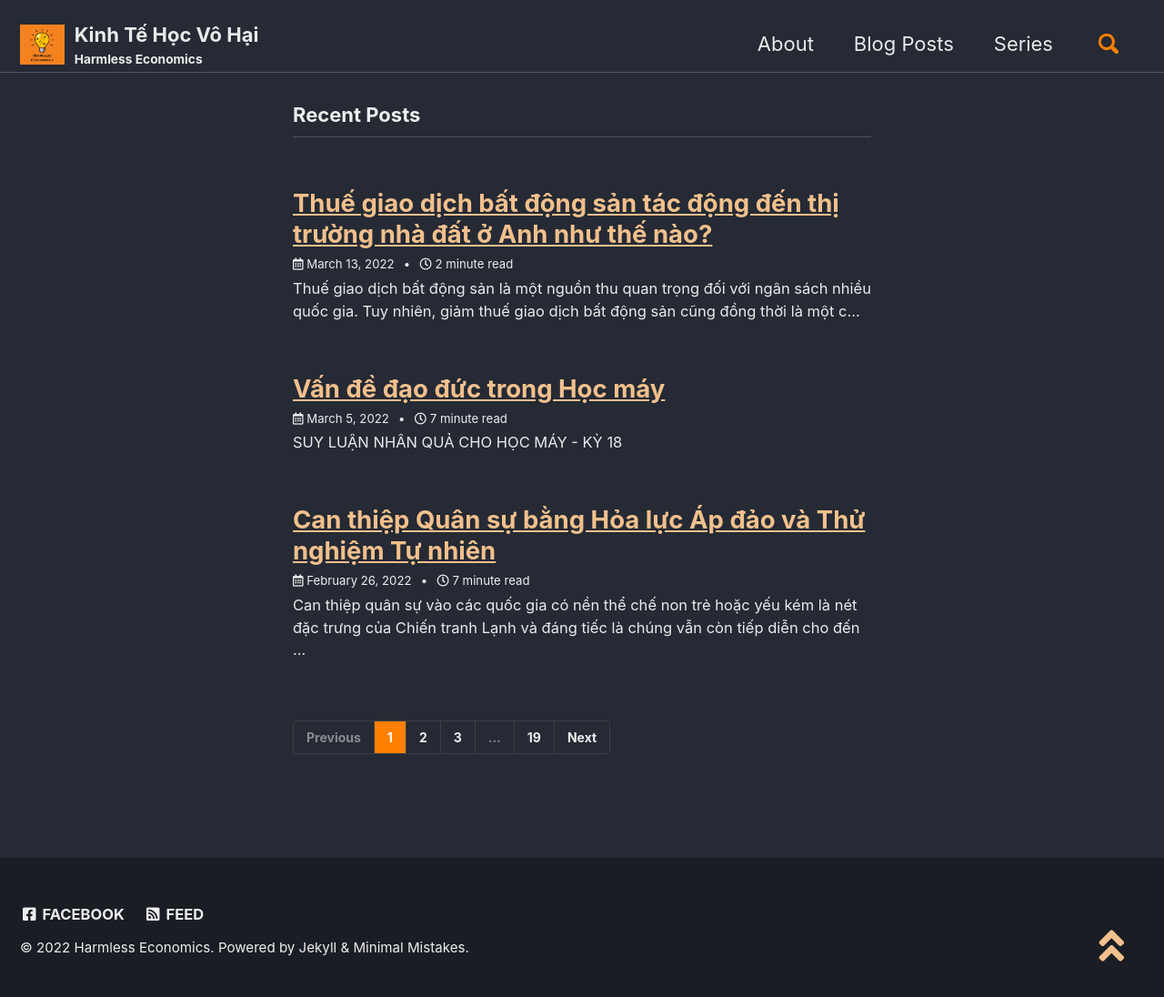
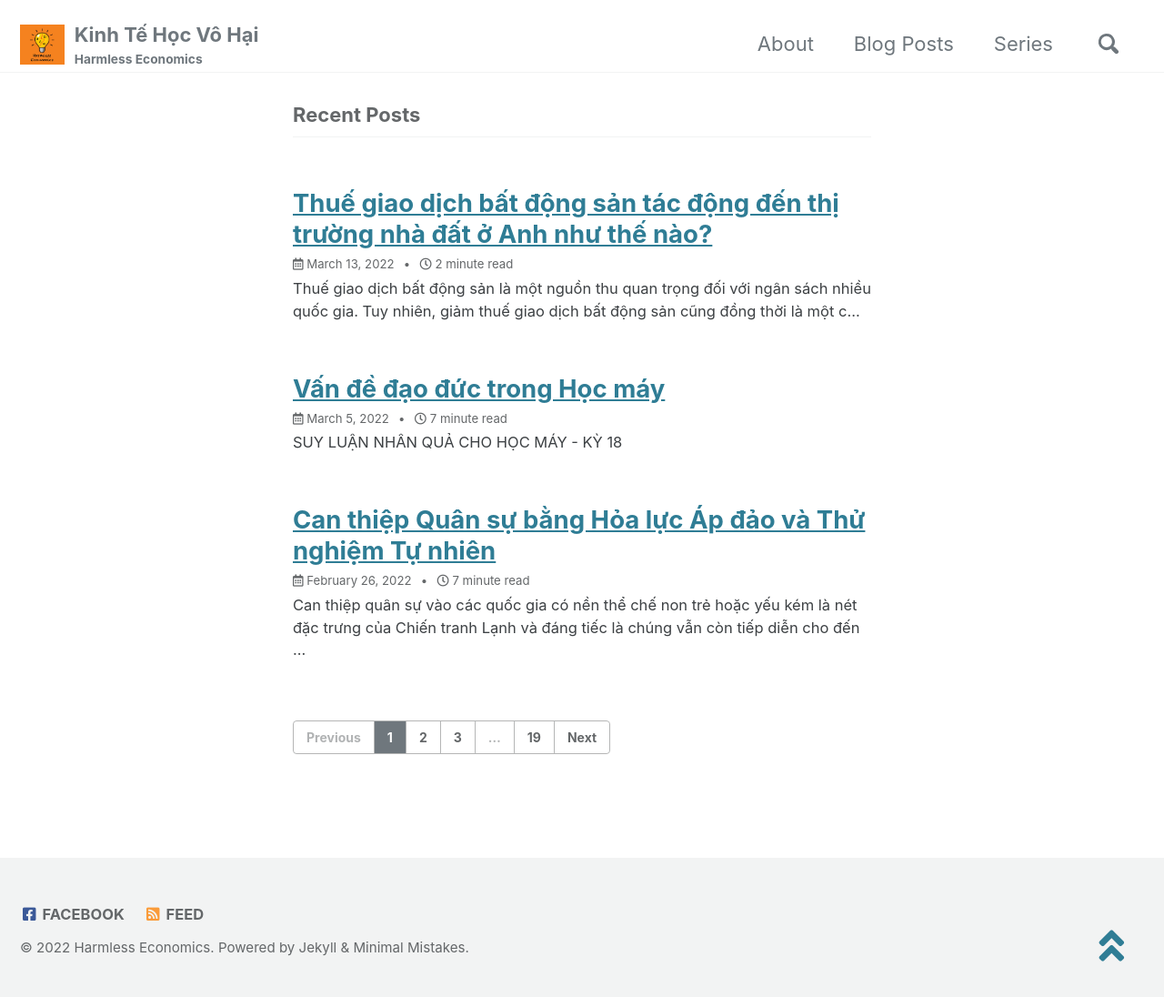
Before and after one commit to kinhtehocvohai/kinhtehocvohai.github.io, a Jekyll site: the page built from index.html, in a window 1280 px wide and 1098 px high. Shown: the whole window at 91% size. Built offline with Jekyll 4.4.1, drawn with Linux system fonts in a browser that asks for light colours; cached includes are drawn as plain includes; the list of posts is cut into pages by our own code.

Commit message:
Update _config.yml

```diff
--- a/_config.yml
+++ b/_config.yml
@@ -12,7 +12,7 @@
 
 # theme                  : "minimal-mistakes-jekyll"
 # remote_theme           : "mmistakes/minimal-mistakes"
-minimal_mistakes_skin    : "dark" # "air", "aqua", "contrast", "dark", "dirt", "neon", "mint", "plum", "sunrise"
+minimal_mistakes_skin    : "default"  # "dark" # "air", "aqua", "contrast", "dark", "dirt", "neon", "mint", "plum", "sunrise"
 
 # Site Settings
 locale                   : "vn-VN"
```
